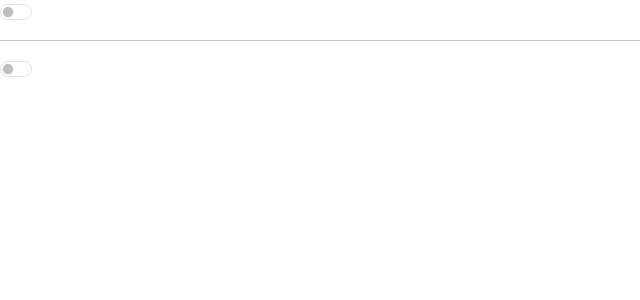
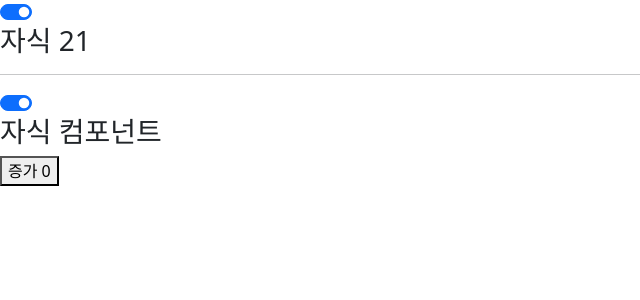
Before and after one commit to yumin359/react, a React (Vite) app: page / in a window 1280 px wide. Shown: the top 300 px of the page, without its empty margins (0-640 px from the left). Built offline with nearby package versions, Linux system fonts and the light colour scheme.

Commit message:
0703 useEffect

```diff
--- /dev/null
+++ b/src/App37.jsx
@@ -0,0 +1,95 @@
+import React, { useEffect, useState } from "react";
+import { FormCheck } from "react-bootstrap";
+
+function Child11() {
+  const [count, setCount] = useState(0);
+  // useEffect : 컴포넌트 생애 주기(lifecycle)별 실행되는 코드 작성 가능한 훅(hook)
+
+  useEffect(() => {
+    // initial-render(mount)
+    console.log("첫 렌더링시 실행 (mount 시 실행)");
+
+    // unmount 시 실행되는 코드 :
+    // useEffect의 첫번째 파라미터로 들어가는 함수의 리턴되는 함수로
+    return () => {
+      console.log("unmount때 실행되는 코드들...");
+    };
+  }, []);
+
+  console.log("child 함수 실행됨");
+  return (
+    <div>
+      <h3>자식 컴포넌트</h3>
+      <button onClick={() => setCount(count + 1)}>증가 {count}</button>
+    </div>
+  );
+}
+
+function MyComp1() {
+  const [checked, setChecked] = useState(true);
+  return (
+    <div>
+      <FormCheck
+        type="switch"
+        checked={checked}
+        onChange={() => setChecked(!checked)}
+      />
+      {checked && <Child11 />}
+    </div>
+  );
+}
+
+function Child21() {
+  // 연습 :
+  // 이 컴포넌트가 마운트 될 때 로그로 "자식21 마운트 됨" 출력
+  // 이 컴포넌트가 언마운트 될 때 로그로 "자식21 언마운트 됨" 출력
+
+  // useEffect는 여러 개 사용 가능
+  // 순서대로 실행됨
+  useEffect(() => {
+    // mount 시
+    console.log("자식21 마운트 됨");
+
+    // unmount 시
+    return () => {
+      console.log("또 다른 unmount시 실행 코드");
+    };
+  }, []);
+
+  useEffect(() => {
+    // mount 시
+    console.log("또 다른 mount 때 실행되는 코드");
+    return () => {
+      // unmount 시
+      console.log("자식21 언마운트 됨");
+    };
+  }, []);
+
+  return (
+    <div>
+      <h3>자식 21</h3>
+    </div>
+  );
+}
+
+function MyComp2() {
+  const [show, setShow] = useState(true);
+  return (
+    <div>
+      <FormCheck type="switch" checked={show} onChange={() => setShow(!show)} />
+      {show && <Child21 />}
+    </div>
+  );
+}
+
+function App37(props) {
+  return (
+    <div>
+      <MyComp2 />
+      <hr />
+      <MyComp1 />
+    </div>
+  );
+}
+
+export default App37;
--- a/src/main.jsx
+++ b/src/main.jsx
@@ -1,12 +1,10 @@
 import { StrictMode } from "react";
 import { createRoot } from "react-dom/client";
 import "bootstrap/dist/css/bootstrap.min.css";
-import App36 from "./App36.jsx";
+import App37 from "./App37.jsx";
 
 createRoot(document.getElementById("root")).render(
-  <StrictMode>
-    <>
-      <App36 />
-    </>
-  </StrictMode>,
+  // <StrictMode> // 나중에 설명 // 콘솔에 두번씩 나오는 거 이거 없애니까 일단 사라짐
+  <App37 />,
+  // </StrictMode>,
 );
```
